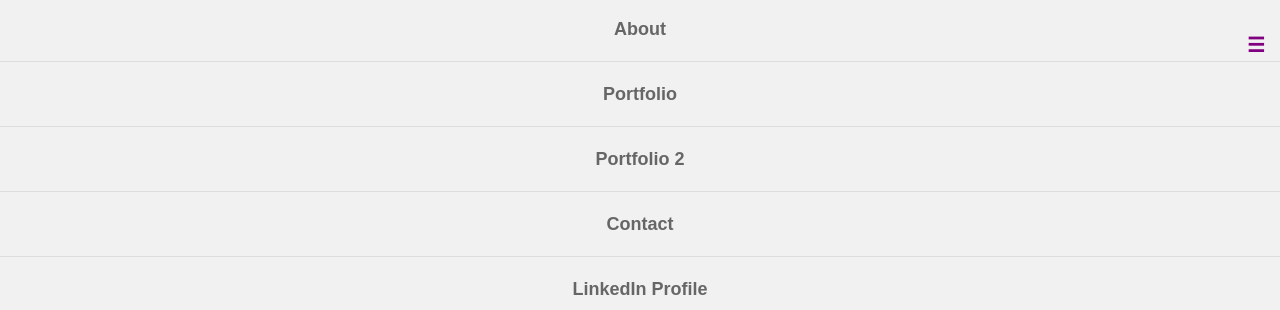
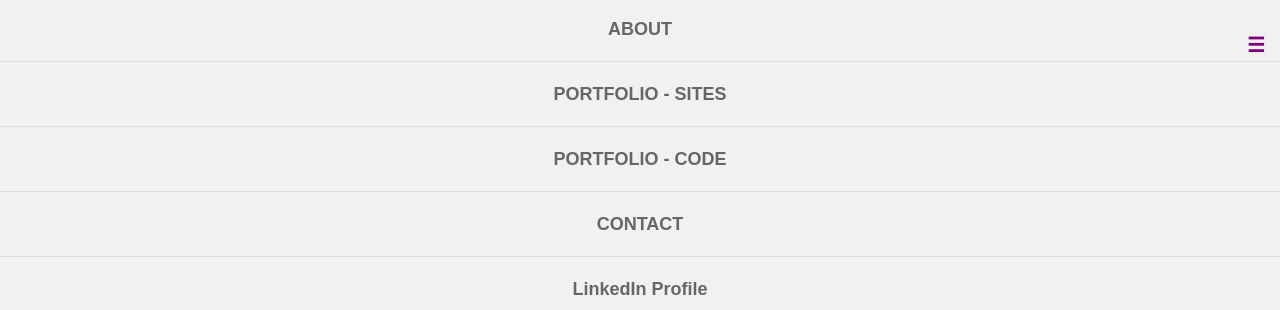
Before and after one commit to lamars18/Improved-Portfolio, a plain HTML site: page portfolio.html in a window 1280 px wide. Shown: the part 110-420 px from the top of the page. Drawn offline with nearby package versions, Linux system fonts and the light colour scheme; a script that the page names is missing.

Commit message:
Update portfolio.html

```diff
--- a/portfolio.html
+++ b/portfolio.html
@@ -20,10 +20,10 @@
     </header>
         <div class="menu">
         <ul>
-          <a href="index.html"><li>About</a></li>
-          <a href="portfolio.html"><li>Portfolio</a></li>
-          <a href="Portfolio2.html"><li>Portfolio 2</a></li>
-          <a href="contact.html"><li>Contact</a></li>
+          <a href="index.html"><li>ABOUT</a></li>
+          <a href="portfolio.html"><li>PORTFOLIO - SITES</a></li>
+          <a href="Portfolio2.html"><li>PORTFOLIO - CODE</a></li>
+          <a href="contact.html"><li>CONTACT</a></li>
           <a href="https://www.linkedin.com/in/shetia-butler-lamar-mba-lss-gb-41a74422/"><li>LinkedIn Profile</a></li>
           <a href="https://github.com/lamars18"><li>GitHub Portfolio</a></li>
         </ul>
```
